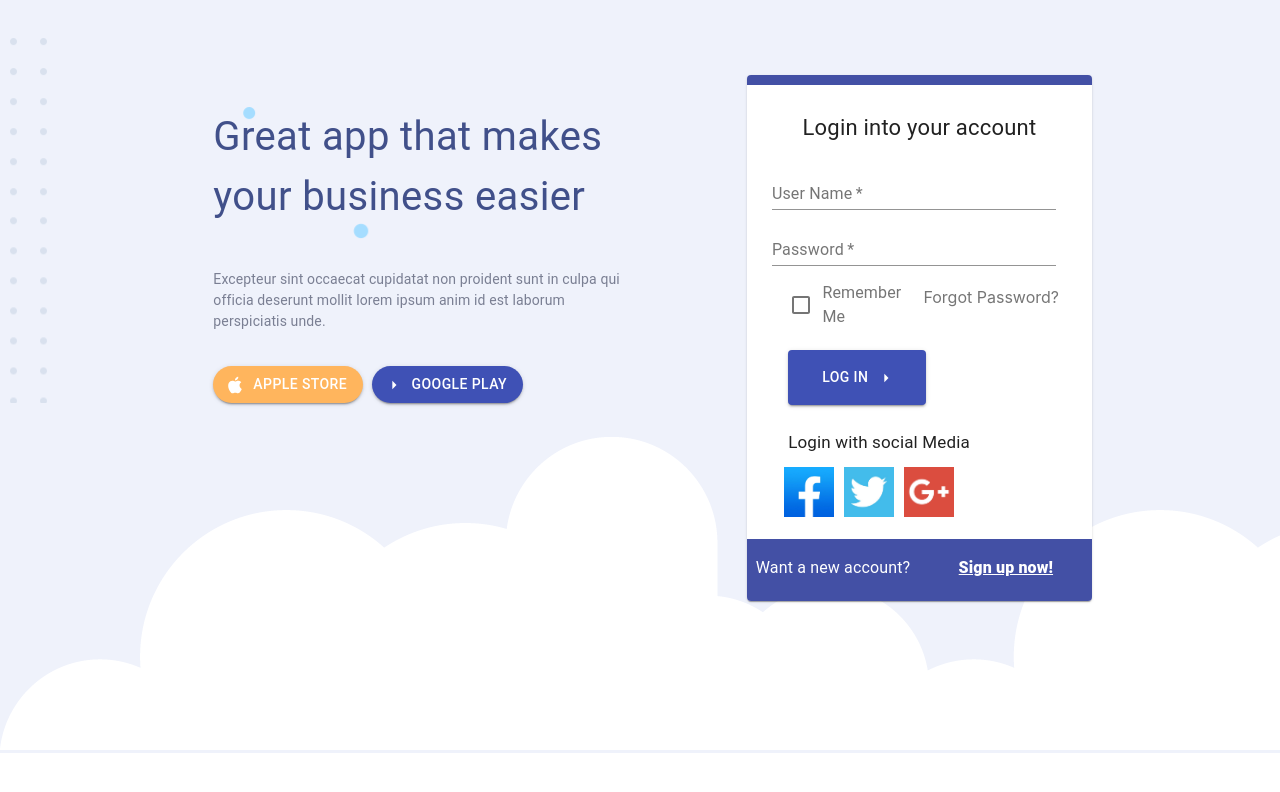
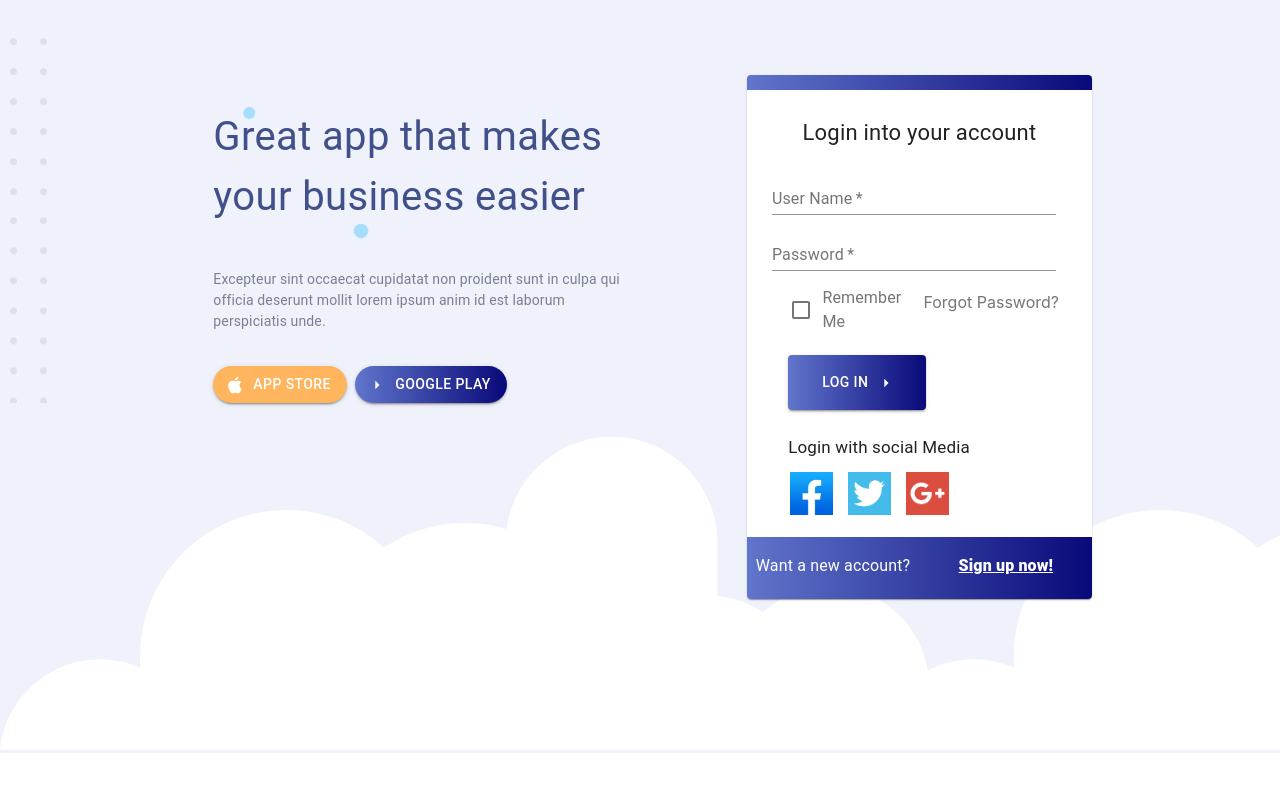
Before and after one commit to strugbits-org/User-Directory-Frontend, a React (Create React App) app: page /login in a window 1280 px wide. Shown: the top 792 px of the page. Built offline with nearby package versions, Linux system fonts and the light colour scheme.

Commit message:
work on login page

```diff
--- a/src/components/login/LoginPageComp.jsx
+++ b/src/components/login/LoginPageComp.jsx
@@ -47,7 +47,8 @@
                                 className={classes.appleBtn}
                                 startIcon={<AppleIcon />}
                             >
-                                Apple Store
+                                {/* <span style={{ fontSize: '9px' }}>Download on</span> &nbsp; < br/> */}
+                                App Store
                             </Button>
                             <Button
                                 variant="contained"
@@ -66,7 +67,7 @@
                     <Card>
                         <Grid container spacing={1}>
                             <Grid item xs={12}>
-                            <div className={classes.cardHeader}></div>
+                                <div className={classes.cardHeader}></div>
                             </Grid>
                             <Grid item xs={12}>
                                 <Typography className={classes.cardHeaderTypo}>
@@ -105,13 +106,13 @@
                             <Grid item xs={12}>
                                 <div className={classes.socialCont}>
                                     <div className={classes.socialIcons}>
-                                        <img src={facebook} style={{ height: '50px' }} alt="facebook" />
+                                        <img src={facebook} style={{ height: '43px' }} alt="facebook" />
                                     </div>
                                     <div className={classes.socialIcons}>
-                                        <img src={twitter} style={{ height: '50px' }} alt="facebook" />
+                                        <img src={twitter} style={{ height: '43px' }} alt="facebook" />
                                     </div>
                                     <div className={classes.socialIcons}>
-                                    <img src={google} style={{ height: '50px' }} alt="facebook" />
+                                    <img src={google} style={{ height: '43px' }} alt="facebook" />
                                     </div>
                                 </div>
                             </Grid>
--- a/src/components/login/LoginPageCompStyle.js
+++ b/src/components/login/LoginPageCompStyle.js
@@ -12,8 +12,8 @@
         top: '10%'
     },
     cardHeader: {
-      backgroundColor: '#4350a5',
-      height: '10px'
+      backgroundImage: 'linear-gradient(to right, #6075cb, #090979)',
+      height: '15px'
     },
     cardHeaderTypo: {
       fontSize: '22px',
@@ -36,6 +36,7 @@
       padding: '15px',
       margin: '4% 0 2% 12%',
       width: '40%',
+      backgroundImage: 'linear-gradient(to right, #6075cb, #090979)',
     },
     socialTypo: {
       margin: '3% 0 0 12%',
@@ -43,21 +44,21 @@
     },
     socialCont: {
       display: 'flex',
-      height: '50px',
+      height: '43px',
       justifyContent: 'space-evenly',
       margin: '1% 0 4% 8%',
       width: '55%',
     },
     socialIcons: {
       flex:'0.2',
-      backgroundColor: '#0632b0',
       cursor: 'pointer',
     },
     cardFooter:{
-      backgroundColor: '#4350a5',
+      // backgroundColor: '#4350a5',
       height: '45px',
       display: 'flex',
       paddingTop: '5%',
+      backgroundImage: 'linear-gradient(to right, #6075cb, #090979)'
     },
     cardFooterTypo:{
       color: 'white',
@@ -84,15 +85,16 @@
       borderBottomLeftRadius: '20px',
       borderTopRightRadius: '20px',
       borderBottomRightRadius: '20px',
+      '&:hover': {
+        backgroundColor: '#ffb55d'
+      }
     },
     googleBtn: {
       borderTopLeftRadius: '20px',
       borderBottomLeftRadius: '20px',
       borderTopRightRadius: '20px',
       borderBottomRightRadius: '20px',
-      '&:hover': {
-        backgroundColor: '#ffb55d'
-      }
+      backgroundImage: 'linear-gradient(to right, #6075cb, #090979)',
     },
     dotsImage: {
       height: '100%',
```
Also changed, not shown: src/assets/shadows.png (added).
